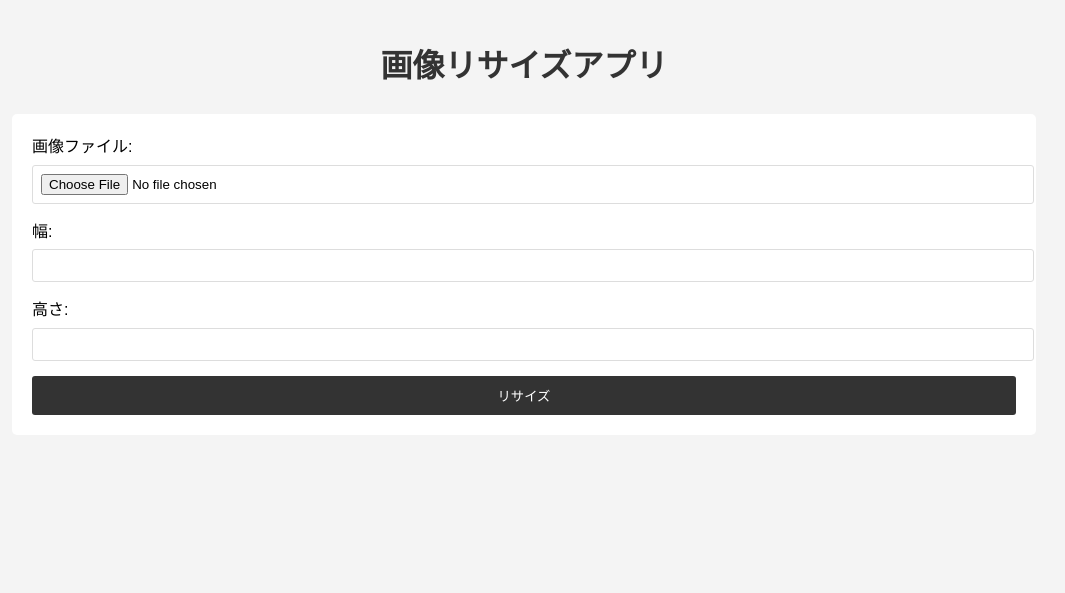
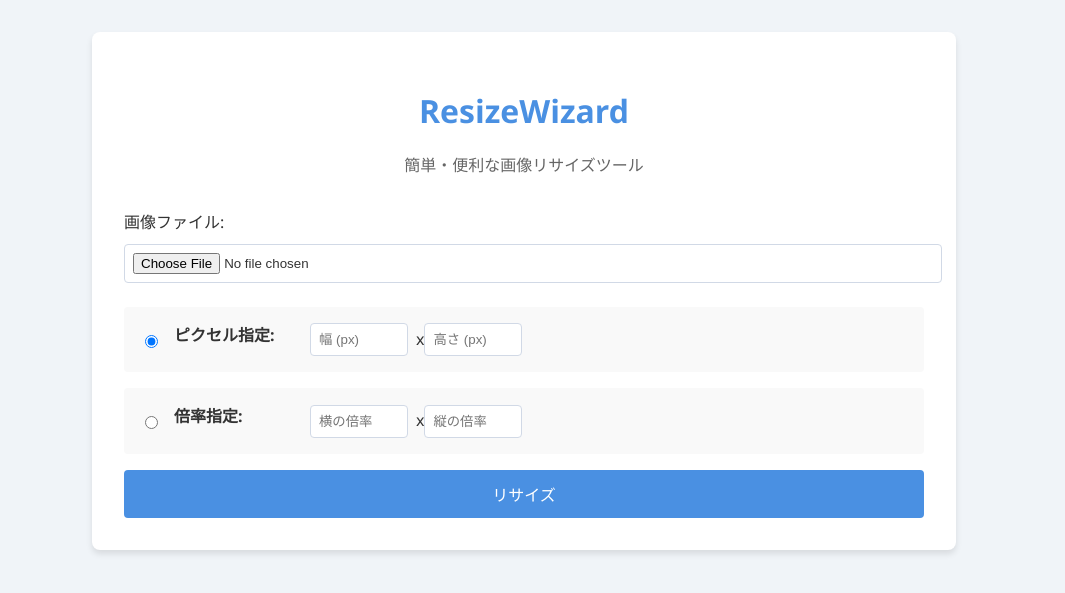
Before and after one commit to chatflip/ResizeWizard, a Flask app: page / in a window 1280 px wide. Shown: the top 593 px of the page, without its empty margins (116-1181 px from the left). Run offline with Flask 2, Linux system fonts and the light colour scheme.

Commit message:
add func

```diff
--- a/app/routes.py
+++ b/app/routes.py
@@ -1,56 +1,80 @@
-from __future__ import annotations
-
 import io
-from typing import cast
 
 from flask import (
     Blueprint,
     Response,
+    jsonify,
     make_response,
     render_template,
     request,
     send_file,
 )
 from werkzeug.datastructures import FileStorage
+from werkzeug.utils import secure_filename
 
-from app.utils import resize_image
+from app.utils import get_image_size, resize_image
 
 main = Blueprint("main", __name__)
 
 
-@main.route("/", methods=["GET", "POST"])
+@main.route("/", methods=["GET"])
 def index() -> Response:
-    if request.method == "POST":
-        if "file" not in request.files:
-            response = make_response("No file part")
-            response.status_code = 400
-            return response
+    return make_response(render_template("index.html"))
 
-        file: FileStorage = request.files["file"]
 
-        if file.filename == "":
-            response = make_response("No selected file")
-            response.status_code = 400
-            return response
+@main.route("/get_image_size", methods=["POST"])
+def get_image_size_route() -> Response:
+    if "file" not in request.files:
+        return jsonify({"error": "No file part"}), 400
 
-        if file:
-            width = int(request.form["width"])
-            height = int(request.form["height"])
+    file: FileStorage = request.files["file"]
 
-            resized_img = resize_image(file, width, height)
+    if file.filename == "":
+        return jsonify({"error": "No selected file"}), 400
 
-            img_io = io.BytesIO()
-            resized_img.save(img_io, "JPEG")
-            img_io.seek(0)
+    if file:
+        width, height = get_image_size(file)
+        return jsonify({"width": width, "height": height})
 
-            return cast(
-                Response,
-                send_file(
-                    img_io,
-                    mimetype="image/jpeg",
-                    as_attachment=True,
-                    download_name="resized_image.jpg",
-                ),
-            )
 
-    return make_response(render_template("index.html"))
+@main.route("/resize", methods=["POST"])
+def resize() -> Response:
+    if "file" not in request.files:
+        return jsonify({"error": "No file part"}), 400
+
+    file: FileStorage = request.files["file"]
+    resize_type = request.form.get("resize_type")
+
+    if resize_type == "pixel":
+        width = int(request.form.get("width")) if request.form.get("width") else None
+        height = int(request.form.get("height")) if request.form.get("height") else None
+        scale_x, scale_y = None, None
+    elif resize_type == "scale":
+        scale_x = (
+            float(request.form.get("scale_x")) if request.form.get("scale_x") else None
+        )
+        scale_y = (
+            float(request.form.get("scale_y")) if request.form.get("scale_y") else None
+        )
+        width, height = None, None
+    else:
+        return jsonify({"error": "Invalid resize type"}), 400
+
+    resized_img, original_format = resize_image(file, width, height, scale_x, scale_y)
+
+    img_io = io.BytesIO()
+
+    save_kwargs = {}
+    if original_format == "JPEG":
+        save_kwargs["quality"] = 95
+        save_kwargs["optimize"] = True
+
+    resized_img.save(img_io, format=original_format, **save_kwargs)
+    img_io.seek(0)
+
+    return send_file(
+        img_io,
+        mimetype=f"image/{original_format.lower()}",
+        as_attachment=True,
+        download_name=f"resized_{secure_filename(file.filename)}",
+    )
--- a/templates/index.html
+++ b/templates/index.html
@@ -3,27 +3,186 @@
 <head>
     <meta charset="UTF-8">
     <meta name="viewport" content="width=device-width, initial-scale=1.0">
-    <title>画像リサイズアプリ</title>
-    <link rel="stylesheet" href="{{ url_for('static', filename='css/style.css') }}">
+    <title>ResizeWizard - 画像リサイズアプリ</title>
+    <style>
+        :root {
+            --primary-color: #4a90e2;
+            --background-color: #f0f4f8;
+            --text-color: #333;
+            --border-color: #d1d9e6;
+        }
+        body {
+            font-family: 'Segoe UI', Tahoma, Geneva, Verdana, sans-serif;
+            line-height: 1.6;
+            color: var(--text-color);
+            background-color: var(--background-color);
+            margin: 0;
+            padding: 0;
+        }
+        .container {
+            max-width: 800px;
+            margin: 2rem auto;
+            padding: 2rem;
+            background-color: white;
+            border-radius: 8px;
+            box-shadow: 0 4px 6px rgba(0, 0, 0, 0.1);
+        }
+        h1 {
+            color: var(--primary-color);
+            text-align: center;
+            margin-bottom: 1rem;
+        }
+        p {
+            text-align: center;
+            color: #666;
+            margin-bottom: 2rem;
+        }
+        .form-group {
+            margin-bottom: 1.5rem;
+        }
+        label {
+            display: block;
+            margin-bottom: 0.5rem;
+            color: var(--text-color);
+        }
+        input[type="file"] {
+            width: 100%;
+            padding: 0.5rem;
+            border: 1px solid var(--border-color);
+            border-radius: 4px;
+        }
+        .resize-option {
+            display: flex;
+            align-items: center;
+            margin-bottom: 1rem;
+            padding: 1rem;
+            background-color: #f9f9f9;
+            border-radius: 4px;
+        }
+        .resize-option input[type="radio"] {
+            margin-right: 1rem;
+        }
+        .resize-option label {
+            margin-right: 1rem;
+            min-width: 120px;
+            font-weight: bold;
+        }
+        .resize-option input[type="number"] {
+            width: 80px;
+            padding: 0.5rem;
+            margin-right: 0.5rem;
+            border: 1px solid var(--border-color);
+            border-radius: 4px;
+        }
+        button {
+            display: block;
+            width: 100%;
+            padding: 0.75rem;
+            background-color: var(--primary-color);
+            color: white;
+            border: none;
+            border-radius: 4px;
+            font-size: 1rem;
+            cursor: pointer;
+            transition: background-color 0.3s ease;
+        }
+        button:hover {
+            background-color: #3a7bc8;
+        }
+    </style>
 </head>
 <body>
     <div class="container">
-        <h1>画像リサイズアプリ</h1>
-        <form method="POST" enctype="multipart/form-data">
+        <h1>ResizeWizard</h1>
+        <p>簡単・便利な画像リサイズツール</p>
+        <form id="resize-form" enctype="multipart/form-data">
             <div class="form-group">
                 <label for="file">画像ファイル:</label>
                 <input type="file" name="file" id="file" accept="image/*" required>
             </div>
-            <div class="form-group">
-                <label for="width">幅:</label>
-                <input type="number" name="width" id="width" required>
+            <div class="resize-option">
+                <input type="radio" id="pixel" name="resize_type" value="pixel" checked>
+                <label for="pixel">ピクセル指定:</label>
+                <input type="number" name="width" id="width" placeholder="幅 (px)">
+                <span>x</span>
+                <input type="number" name="height" id="height" placeholder="高さ (px)">
             </div>
-            <div class="form-group">
-                <label for="height">高さ:</label>
-                <input type="number" name="height" id="height" required>
+            <div class="resize-option">
+                <input type="radio" id="scale" name="resize_type" value="scale">
+                <label for="scale">倍率指定:</label>
+                <input type="number" name="scale_x" id="scale_x" step="0.1" min="0.1" placeholder="横の倍率">
+                <span>x</span>
+                <input type="number" name="scale_y" id="scale_y" step="0.1" min="0.1" placeholder="縦の倍率">
             </div>
             <button type="submit">リサイズ</button>
         </form>
     </div>
+    <script>
+        const fileInput = document.getElementById('file');
+        const widthInput = document.getElementById('width');
+        const heightInput = document.getElementById('height');
+        const scaleXInput = document.getElementById('scale_x');
+        const scaleYInput = document.getElementById('scale_y');
+        const resizeTypeInputs = document.getElementsByName('resize_type');
+
+        fileInput.addEventListener('change', function(e) {
+            const file = e.target.files[0];
+            if (file) {
+                const formData = new FormData();
+                formData.append('file', file);
+
+                fetch('/get_image_size', {
+                    method: 'POST',
+                    body: formData
+                })
+                .then(response => response.json())
+                .then(data => {
+                    widthInput.value = data.width;
+                    heightInput.value = data.height;
+                    scaleXInput.value = '1.0';
+                    scaleYInput.value = '1.0';
+                })
+                .catch(error => console.error('Error:', error));
+            }
+        });
+
+        resizeTypeInputs.forEach(input => {
+            input.addEventListener('change', function() {
+                if (this.value === 'pixel') {
+                    widthInput.disabled = false;
+                    heightInput.disabled = false;
+                    scaleXInput.disabled = true;
+                    scaleYInput.disabled = true;
+                } else {
+                    widthInput.disabled = true;
+                    heightInput.disabled = true;
+                    scaleXInput.disabled = false;
+                    scaleYInput.disabled = false;
+                }
+            });
+        });
+
+        document.getElementById('resize-form').addEventListener('submit', function(e) {
+            e.preventDefault();
+            const formData = new FormData(this);
+
+            fetch('/resize', {
+                method: 'POST',
+                body: formData
+            })
+            .then(response => response.blob())
+            .then(blob => {
+                const url = window.URL.createObjectURL(blob);
+                const a = document.createElement('a');
+                a.style.display = 'none';
+                a.href = url;
+                a.download = 'resized_image.png';
+                document.body.appendChild(a);
+                a.click();
+                window.URL.revokeObjectURL(url);
+            })
+            .catch(error => console.error('Error:', error));
+        });
+    </script>
 </body>
 </html>
```
Also changed, not shown: app/utils.py (+58 -2 lines), config.py (+6 -1 lines), README.md.
